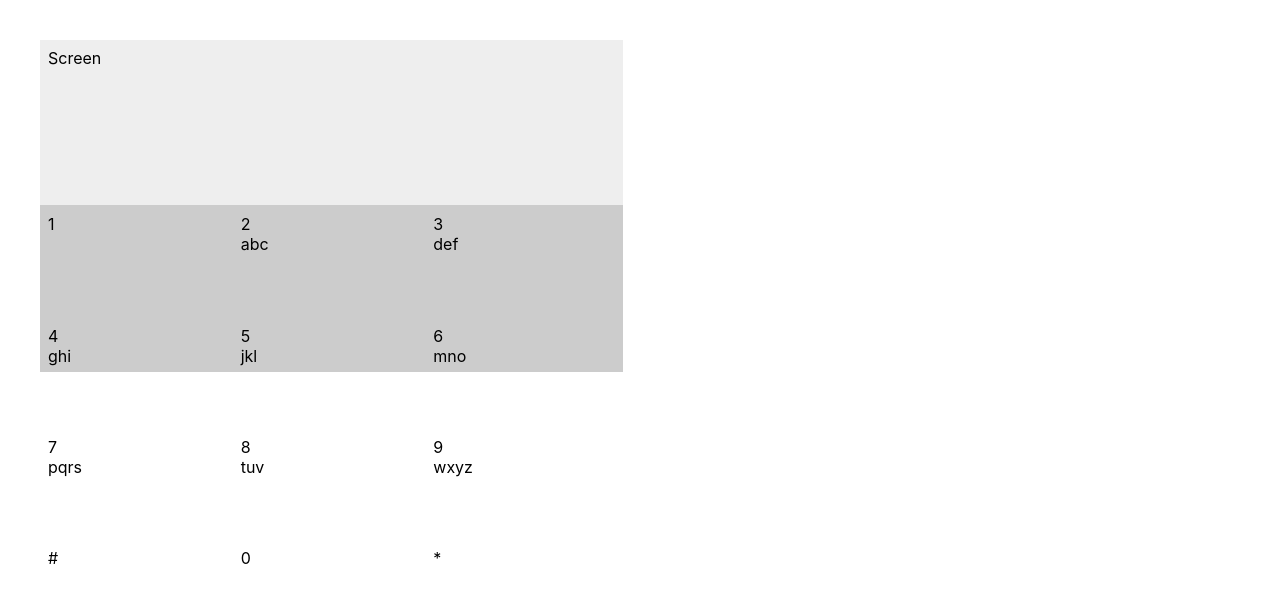
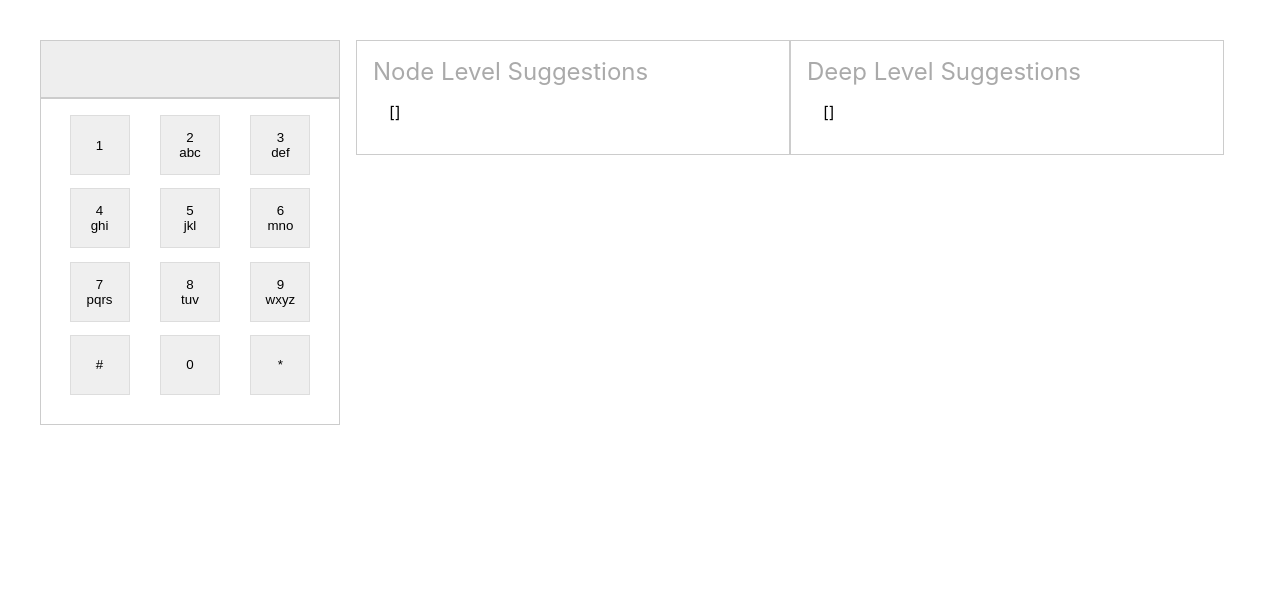
Before and after one commit to tripperzone/t9-kiwi, a React (Create React App) app in the folder client/: page / in a window 1280 px wide. Shown: the top 602 px of the page. Built offline with nearby package versions, Linux system fonts and the light colour scheme; no server answers.

Commit message:
feat(components): UI ready to show json stringified results for both nodeLevel and DeepLevel suggestions

```diff
--- a/client/src/App.js
+++ b/client/src/App.js
@@ -1,7 +1,7 @@
 import styled from 'styled-components';
 import './App.css';
 
-import { Keypad, Screen } from './components';
+import { Keypad, Screen, Suggestions } from './components';
 
 const AppContainer = styled.div`
   display: flex;
@@ -10,11 +10,12 @@ const AppContainer = styled.div`
 `;
 
 const ControlContainer = styled.div`
-  flex-grow: 1;
+  flex: 1;
+  max-width: 300px;
 `;
 
 const ResultsContainer = styled.div`
-  flex-grow: 2;
+  flex: 2;
 `;
 
 const App = () => {
@@ -25,7 +26,7 @@ const App = () => {
         <Keypad/>
       </ControlContainer>
       <ResultsContainer>
-
+        <Suggestions/>
       </ResultsContainer>
     </AppContainer>
   );
--- a/client/src/components/Key/Key.jsx
+++ b/client/src/components/Key/Key.jsx
@@ -1,17 +1,26 @@
 import styled from 'styled-components';
 
-const StyledKey = styled.div`
+const ContainerKey = styled.div`
     flex: 0 32%;
-    height: 100px;
-    margin-bottom: 2%;
+    margin-bottom: 5%;
+    text-align: center;
+`;
+
+const StyledKey = styled.button`
+    height: 60px;
+    width: 60px;
+    border: 1px #DDDDDD solid;
+    cursor: pointer;
 `;
 
 const Key = ({ numberValue, displayNumber, displayLetters, onKeyClick }) => {
     return (
-        <StyledKey onClick={() => onKeyClick(numberValue)}>
-            <div>{displayNumber}</div>
-            <div>{displayLetters}</div>
-        </StyledKey>
+        <ContainerKey>
+            <StyledKey onClick={() => onKeyClick(numberValue)}>
+                <div>{displayNumber}</div>
+                <div>{displayLetters}</div>
+            </StyledKey>
+        </ContainerKey>
     )
 }
 
--- a/client/src/components/Keypad/Keypad.jsx
+++ b/client/src/components/Keypad/Keypad.jsx
@@ -8,9 +8,8 @@ import { Key } from '../';
 import { keyDataMap } from '../../constants';
 
 const StyledKeypad = styled.div`
-    background: #CCCCCC;
-    height: 30%;
-    padding: 8px;
+    border: 1px #CCCCCC solid;
+    padding: 16px;
     display: flex;
     flex-wrap: wrap;
     justify-content: space-between;
--- a/client/src/components/Screen/Screen.jsx
+++ b/client/src/components/Screen/Screen.jsx
@@ -1,16 +1,23 @@
+import { useSelector } from "react-redux";
+import { getCurrentKeyString } from "../../store/reducers/suggestions";
+
 import styled from 'styled-components';
 
 const StyledScreen = styled.div`
   background: #EEEEEE;
-  height: 30%;
-  border-bottom: 1px #CCCCCC solid;
-  padding: 8px;
+  border: 1px #CCCCCC solid;
+  padding: 16px;
+  font-size: 24px;
+  min-height: 24px;
 `;
 
 const Screen = () => {
+
+    const numericString = useSelector(getCurrentKeyString);
+
     return (
         <StyledScreen>
-            Screen
+            { numericString }
         </StyledScreen>
     )
 }
--- /dev/null
+++ b/client/src/components/Suggestions/Suggestions.jsx
@@ -0,0 +1,56 @@
+import { useSelector } from "react-redux";
+import { getSuggestionsList } from "../../store/reducers/suggestions";
+
+import styled from 'styled-components';
+
+const SuggestionsContainer = styled.div`
+    display: flex;
+    flex-wrap: wrap;
+    justify-content: space-between;
+    padding: 0 16px;
+`;
+
+const SuggestionsColumn = styled.div`
+    border: 1px #CCCCCC solid;
+    padding: 16px;
+    flex: 1;
+`;
+
+const SuggestionsTitle = styled.div`
+    color: #AAAAAA;
+    font-size: 24px;
+    min-height: 24px;
+`;
+
+const SuggestionsResult = styled.div`
+    padding: 16px;
+`;
+
+const Suggestions = () => {
+
+    const { nodeLevel, deepLevel } = useSelector(getSuggestionsList);
+
+    return (
+        <SuggestionsContainer>
+            <SuggestionsColumn>
+                <SuggestionsTitle>Node Level Suggestions</SuggestionsTitle>
+
+                <SuggestionsResult>
+                    { JSON.stringify(nodeLevel) }
+                </SuggestionsResult>
+
+            </SuggestionsColumn>
+            <SuggestionsColumn>
+                <SuggestionsTitle>Deep Level Suggestions</SuggestionsTitle>
+
+                <SuggestionsResult>
+                    { JSON.stringify(deepLevel) }
+                </SuggestionsResult>
+
+            </SuggestionsColumn>
+
+        </SuggestionsContainer>
+    )
+}
+
+export default Suggestions;
--- /dev/null
+++ b/client/src/components/Suggestions/index.js
@@ -0,0 +1,3 @@
+import Suggestions from './Suggestions';
+
+export { Suggestions };
--- a/client/src/components/index.js
+++ b/client/src/components/index.js
@@ -2,10 +2,12 @@ import { Keypad } from './Keypad';
 import { Screen } from './Screen';
 import { Tools } from './Tools';
 import { Key } from './Key';
+import { Suggestions } from './Suggestions';
 
 export {
     Keypad,
     Screen,
     Tools,
     Key,
+    Suggestions,
 }
```
